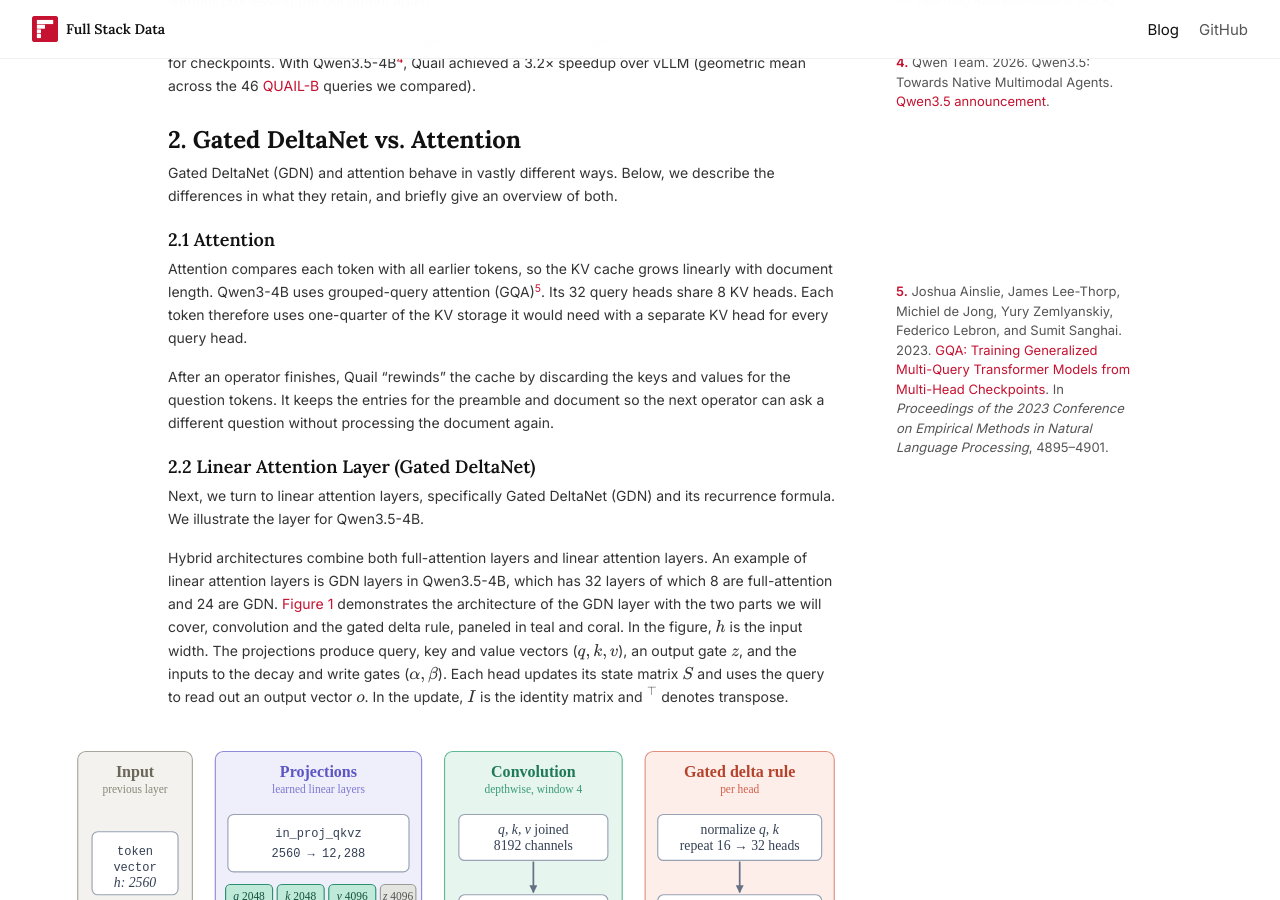
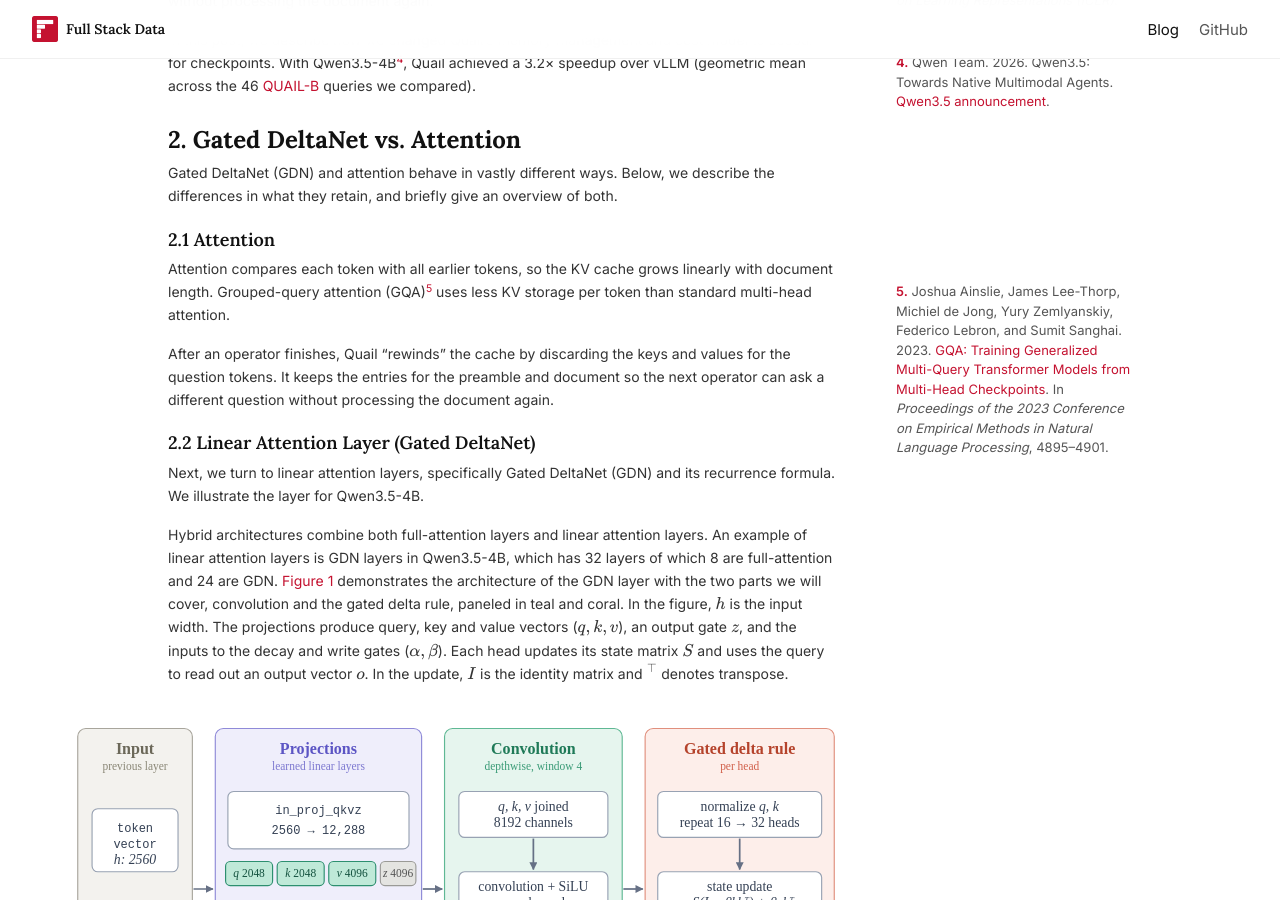
Before and after one commit to fsdatalab/fsdatalab.github.io, a Jekyll site: the page built from _posts/2026-11-16-hybrid-models-in-quail.md, in a window 1280 px wide and 900 px high, scrolled down 1346 px. Built offline with Jekyll 4.4.1, drawn with Linux system fonts in a browser that asks for light colours.

Commit message:
Name the multi-head attention baseline directly

```diff
--- a/_posts/2026-11-16-hybrid-models-in-quail.md
+++ b/_posts/2026-11-16-hybrid-models-in-quail.md
@@ -98,7 +98,7 @@ Gated DeltaNet (GDN) and attention behave in vastly different ways. Below, we de
 
 ## 2.1 Attention
 
-Attention compares each token with all earlier tokens, so the KV cache grows linearly with document length. Qwen3-4B uses grouped-query attention (GQA)<sup><a href="#note-5">5</a></sup>. Its 32 query heads share 8 KV heads. Each token therefore uses one-quarter of the KV storage it would need with a separate KV head for every query head.
+Attention compares each token with all earlier tokens, so the KV cache grows linearly with document length. Grouped-query attention (GQA)<sup><a href="#note-5">5</a></sup> uses less KV storage per token than standard multi-head attention.
 
 After an operator finishes, Quail “rewinds” the cache by discarding the keys and values for the question tokens. It keeps the entries for the preamble and document so the next operator can ask a different question without processing the document again.
 
```
